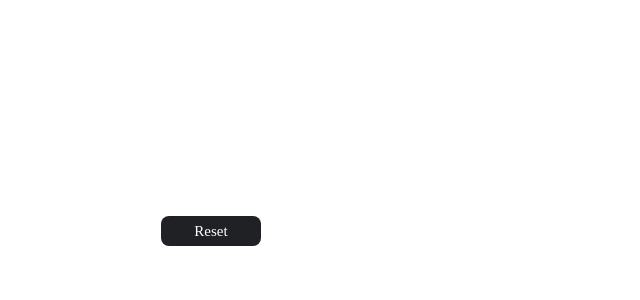
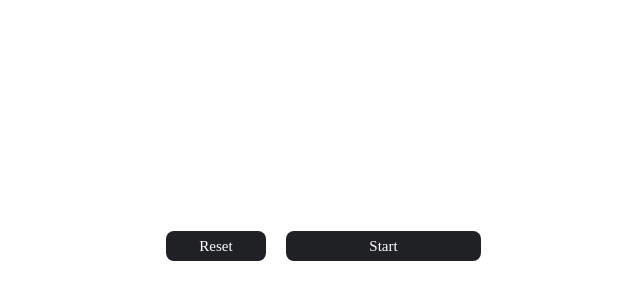
Before and after one commit to ashwani8418/React-Assignment---Move-ball-in-all-directions, a React app: page / in a window 1280 px wide. Shown: the part 34-334 px from the top of the page, without its empty margins (163-803 px from the left). Built offline with nearby package versions, Linux system fonts and the light colour scheme.

Commit message:
code updated

```diff
--- a/src/components/App.js
+++ b/src/components/App.js
@@ -1,4 +1,4 @@
-import React, { Component, useState } from "react";
+import React, { Component, useEffect, useState } from "react";
 import "../styles/App.css";
 
 const App = () => {
@@ -9,8 +9,64 @@ const App = () => {
     left: "0px",
     top: "0px",
   });
-  const reset = () => {};
-  const renderChoice = () => {};
+  const reset = () => {
+    setRenderBall(false),
+    setX(0),
+    setY(0),
+    setBallPosition({
+      left: "0px",
+      top: "0px",
+    })
+  };
+
+  const start= () =>{setRenderBall(true);};
+
+  const renderChoice = () => {
+    return renderBall ? (
+      <div className="ball" style={{
+        position: 'absolute',
+        left: ballPosition.left,
+        top: ballPosition.top
+      }}></div>)
+      :(<button onClick={start} className="start"> Start</button>);
+  };
+
+  const posiXY =(newX, newY) =>{
+    setX(newX);
+    setY(newY);
+    setBallPosition({
+      left: newx+'px',
+      top: newY+'px',
+    });
+  }
+  useEffect(()=> {
+    const keyprsd =(evt) =>{
+      console.log(" Key is pressed",renderBall, x, y);
+      if(renderBall) {
+        if(evt.keyCode === 37)
+        {
+          posiXY(x-5, y);
+        }
+        else if(evt.keyCode === 38)
+        {
+          posiXY(x, y-5);
+        }
+        else if(evt.keyCode === 39)
+        {
+          posiXY(x+5, y);
+        }
+        else if(evt.keyCode === 40)
+        {
+          posiXY(x, y+5);
+        }
+      }
+    };
+    document.addEventListener("keydown", keyprsd);
+
+    //cleanup of function
+
+    return ()=> document.removeEventListener("keydown", keyprsd);
+  });
 
   return (
     <div className="playground">
--- a/src/styles/App.css
+++ b/src/styles/App.css
@@ -10,7 +10,7 @@ body html .root {
 }
 @import url("https://fonts.googleapis.com/css2?family=Fredoka+One&family=Roboto:ital,wght@1,100&display=swap");
 
-.ballProvider{
+.start{
 	font-family: "Fredoka One", cursive;
 
 	  background-color: #202124;
@@ -34,6 +34,7 @@ body html .root {
   border-radius:8px;
   border: none;
   width: 100px;
+  margin: 5px;
 
 
 }
```
